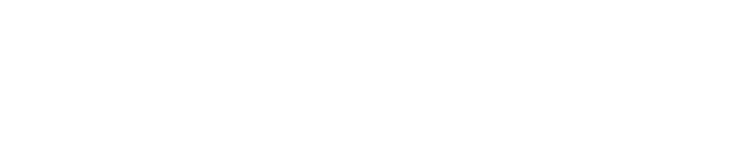
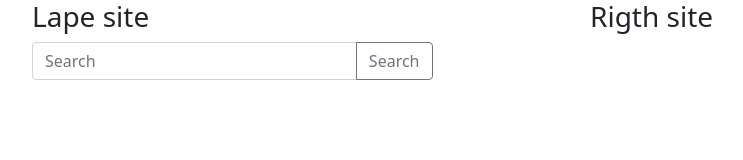
Before and after one commit to sharif12345666/wobesite-paylar, a plain HTML site: page index.html in a window 1280 px wide. Shown: the whole page, without its empty margins (62-805 px from the left). Drawn offline with nearby package versions, Linux system fonts and the light colour scheme.

Commit message:
input commit added

```diff
--- a/apps.js
+++ b/apps.js
@@ -1 +1,9 @@
-console.log('fdhdgf')
+const allPlayers = () => {
+      const searchValue = document.getElementById('input-box').value;
+      const url = `https://www.thesportsdb.com/api/v1/json/2/searchplayers.php?p=${searchValue}`
+      console.log(url)
+      fetch(url)
+            .then(res => res.json())
+            .then(data => console.log(data))
+      console.log(searchValue)
+}
--- a/index.html
+++ b/index.html
@@ -6,9 +6,32 @@
       <meta http-equiv="X-UA-Compatible" content="IE=edge">
       <meta name="viewport" content="width=device-width, initial-scale=1.0">
       <title>Ear6-Player</title>
+      <!-- Bosstarp -->
+      <link href="https://cdn.jsdelivr.net/npm/bootstrap@5.1.3/dist/css/bootstrap.min.css" rel="stylesheet"
+            integrity="sha384-1BmE4kWBq78iYhFldvKuhfTAU6auU8tT94WrHftjDbrCEXSU1oBoqyl2QvZ6jIW3" crossorigin="anonymous">
 </head>
 
 <body>
+
+      <div class="container w-100 m-auto">
+            <div class="row w-100 m-auto">
+                  <div class="col-md-6">
+                        <h3>Lape site</h3>
+                        <div class="input-group mb-3 w-75">
+                              <input id="input-box" type="text" class="form-control" placeholder="Search"
+                                    aria-label="Recipient's username" aria-describedby="button-addon2">
+                              <button onclick="allPlayers()" class="btn btn-outline-secondary" type="button"
+                                    id="search-btn">Search</button>
+                        </div>
+                  </div>
+                  <div class="col-md-6">
+                        <h3>Rigth site</h3>
+                  </div>
+            </div>
+      </div>
+
+
+
       <!-- app.js addd -->
       <script src="apps.js"></script>
 </body>
```
